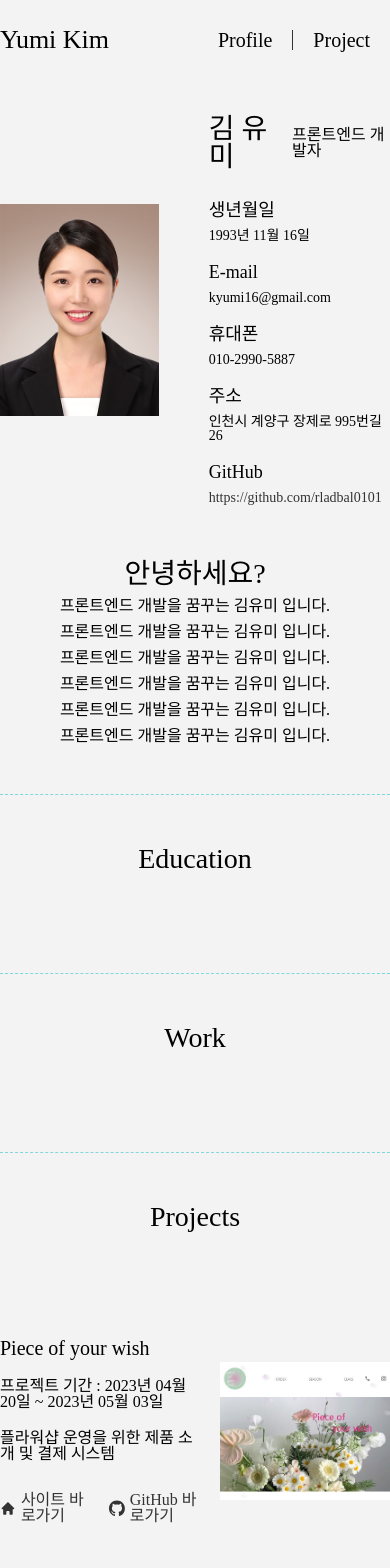
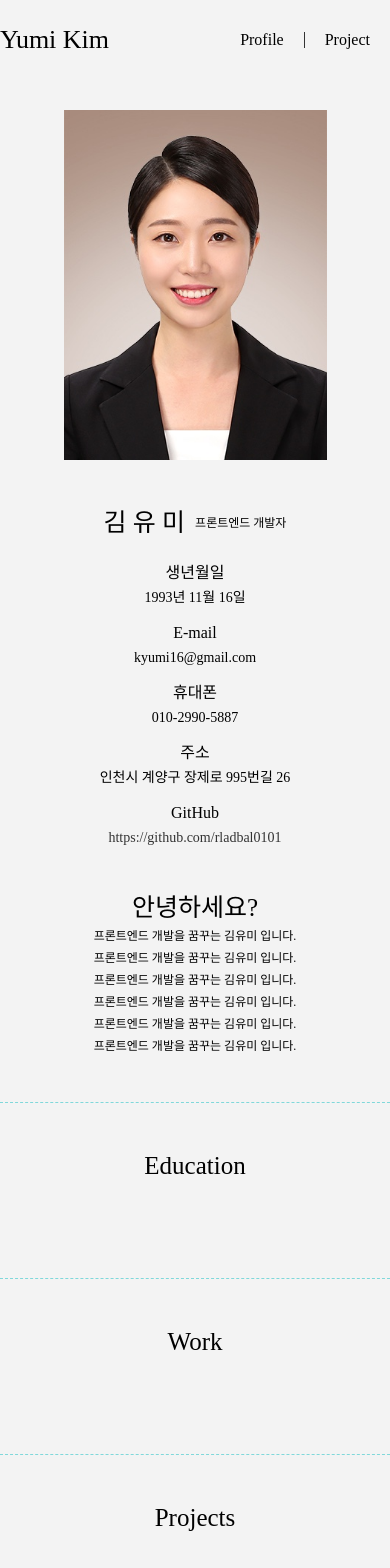
Before and after one commit to rladbal0101/portfolio, a React (Create React App) app: page / in a window 390 px wide. Shown: the top 1568 px of the page. Built offline with nearby package versions, Linux system fonts and the light colour scheme; a web font is replaced by a local one.

Commit message:
2023-08-02 MediaQuery를 이용한 반응형 작업

```diff
--- a/src/App.js
+++ b/src/App.js
@@ -14,6 +14,23 @@ const GlobalStyle = createGlobalStyle`
     background-color: #F3F3F3;
   }
 
+  #root {
+    text-align: center;
+  }
+
+  * {
+    box-sizing: inherit;
+  }
+
+  .cursor-pointer {
+    cursor: pointer;
+  }
+
+  .inner {
+    max-width: 860px;
+    margin: 0 auto;
+  }
+
   h2 {
     font-size: 28px;
   }
@@ -27,22 +44,11 @@ const GlobalStyle = createGlobalStyle`
   p {
     font-size: 16px;
   }
-
-  #root {
-    text-align: center;
+  li {
+    font-size: 14px;
   }
-
-  * {
-    box-sizing: inherit;
-  }
-
-  .cursor-pointer {
-    cursor: pointer;
-  }
-
-  .inner {
-    max-width: 800px;
-    margin: 0 auto;
+  .nav li {
+    font-size: 20px;
   }
 
   .mt-1 {
@@ -65,9 +71,31 @@ const GlobalStyle = createGlobalStyle`
   }
 
   @media screen and (max-width: 768px) {
-    /* .inner {
+    body {
+      font-size: 18px;
+    }
+    .inner {
       max-width: 500px;
-    } */
+    }
+    h2 {
+      font-size: 25px;
+    }
+    h3 {
+      font-size: 18px;
+    }
+    h4 {
+      font-size: 16px;
+    }
+    p {
+      font-size: 12px;
+    }
+    li {
+      font-size: 12px;
+    }
+    .nav li {
+      font-size: 16px;
+    }
+
 
   }
 `;
--- a/src/components/Layout.js
+++ b/src/components/Layout.js
@@ -5,9 +5,6 @@ import styled from 'styled-components';
 const StyledHeader = styled.div`
   width: 100%;
   height: 80px;
-  /* background-color: #F3F3F3; */
-  /* position: fixed; */
-  /* top: 0; */
 `;
 
 const HeaderInner = styled.div`
--- a/src/components/Profile.js
+++ b/src/components/Profile.js
@@ -3,10 +3,21 @@ import styled from 'styled-components';
 import profileImg from "../images/profile_img.jpg";
 
 const ProfileWrapper = styled.div`
-  height: 400px;
   display: flex;
   justify-content: center;
   align-items: center;
+
+  @media screen and (max-width: 768px) {
+    flex-direction: column;
+
+    .profile-info {
+      text-align: center;
+      margin: 50px 0 0 0;
+    }
+    .content-title {
+      justify-content: center;
+    }
+  }
 `;
 
 const ProfileImgWrapper = styled.div`
@@ -65,8 +76,8 @@ function Profile(props) {
         <ProfileImgWrapper>
           <ProfileImg />
         </ProfileImgWrapper>
-        <ProfileInfo>
-          <ContactTitle>
+        <ProfileInfo className='profile-info'>
+          <ContactTitle className='content-title'>
             <h2>김 유 미</h2>
             <p className='ml-1'>프론트엔드 개발자</p>
           </ContactTitle>
--- a/src/components/Projects.js
+++ b/src/components/Projects.js
@@ -11,6 +11,9 @@ const ProjectsWraaper = styled.div`
 `;
 
 const Project = styled.div`
+  padding: 30px;
+  border: 1px dotted #aaa;
+  border-radius: 8px;
   text-align: left;
   display: flex;
   justify-content: space-between;
@@ -21,12 +24,25 @@ const Project = styled.div`
     padding-left: 30px;
 
     li {
-      font-size: 14px;
+      /* font-size: 14px; */
     }
     li + li {
       margin-top: 10px;
     }
   }
+
+  @media screen and (max-width: 768px) {
+    flex-direction: column;
+
+    .project-contents {
+      width: 400px;
+      margin: 0 0 20px 0;
+    }
+  }
+`;
+
+const ProjectContents = styled.div`
+  margin: 0 20px 0 0;
 `;
 
 const LinkWrapper = styled.div`
@@ -49,10 +65,8 @@ const LinkWrapper = styled.div`
 `;
 
 const SiteImgWrapper = styled.div`
-  width: 35vw;
-  width: 300px;
+  width: 400px;
   height: 300px;
-  margin-left: 20px;
 `;
 
 const PieceWishImg = styled.div`
@@ -78,7 +92,7 @@ function Projects(props) {
     <ProjectsWraaper className='mt-5'>
       <h2>Projects</h2>
       <Project className='mt-5'>
-        <div>
+        <ProjectContents className='project-contents'>
           <h3>Piece of your wish</h3>
           <p className='mt-2'>프로젝트 기간 : 2023년 04월 20일 ~ 2023년 05월 03일</p>
           <p className='mt-2'>플라워샵 운영을 위한 제품 소개 및 결제 시스템</p>
@@ -94,13 +108,13 @@ function Projects(props) {
               </a>
             </p>
           </LinkWrapper>
-        </div>
+        </ProjectContents>
         <SiteImgWrapper>
           <a href='https://piecewish.netlify.app/' target='_blank'><PieceWishImg /></a>
         </SiteImgWrapper>
       </Project>
       <Project className='mt-5'>
-        <div>
+        <ProjectContents className='project-contents'>
           <h3>Family Talk</h3>
           <p className='mt-2'>프로젝트 기간 : 2023년 06월 26일 ~ 2023년 07월 11일</p>
           <p className='mt-2'>가족들의 일상 공유 시스템</p>
@@ -120,7 +134,7 @@ function Projects(props) {
               </a>
             </p>
           </LinkWrapper>
-        </div>
+        </ProjectContents>
         <SiteImgWrapper>
           <a href='https://family-talk.netlify.app' target='_blank'><FamilyTalkImg /></a>
         </SiteImgWrapper>
```
